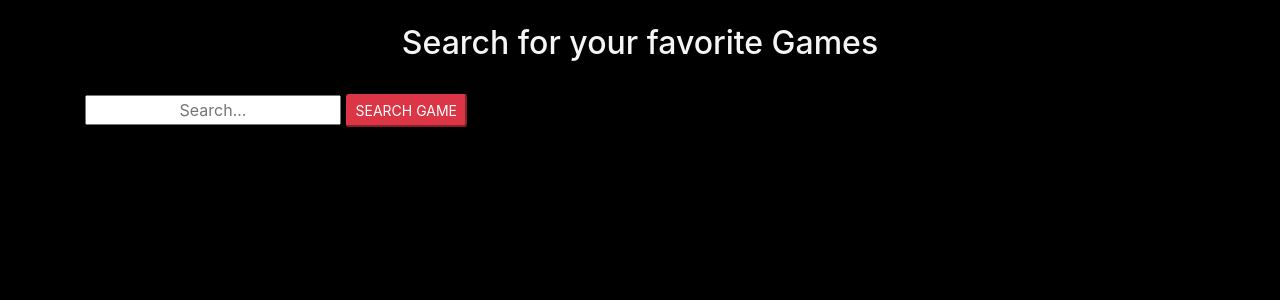
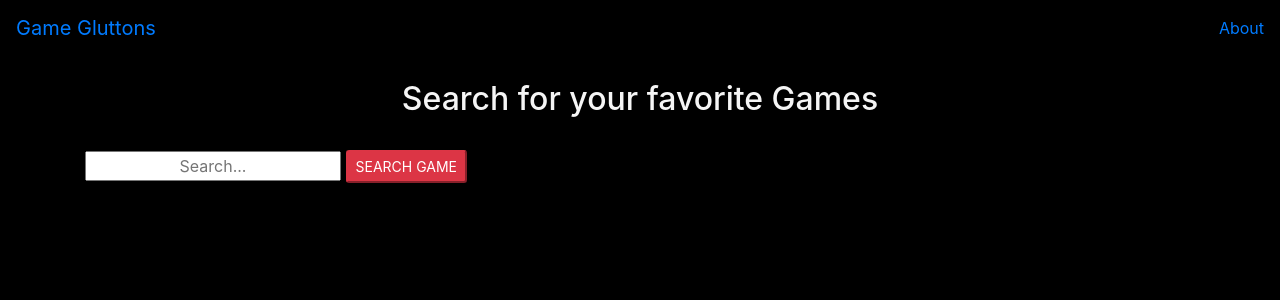
Before and after one commit to SaidNivek/Game_Glutton, a Django app: page /search/game/ in a window 1280 px wide. Shown: the top 300 px of the page. Run offline with Django 4.2, Linux system fonts and the light colour scheme; some libraries are stand-ins or nearby versions.

Commit message:
About page added and connected, needs edits, start game_detail connection

```diff
--- a/main_app/static/scripts/main.js
+++ b/main_app/static/scripts/main.js
@@ -0,0 +1,9 @@
+$(".navbar-burger").click(function () {
+    // Toggle the "is-active" class on both the "navbar-burger" and the "navbar-menu"
+    $(".navbar-burger").toggleClass("is-active");
+    $(".navbar-menu").toggleClass("is-active");
+  });
+
+  $(".dropdown").click(function (event) {
+    $(this).toggleClass("is-active");
+  });
--- a/main_app/templates/base.html
+++ b/main_app/templates/base.html
@@ -4,12 +4,27 @@
 <head>
     <meta charset="UTF-8">
     <meta name="viewport" content="width=device-width, initial-scale=1.0">
-    <title>Game Gluttons</title>
+    <title>Game Gluttons - {% block title %}{% endblock %}</title>
     <link rel="stylesheet" href="https://cdn.jsdelivr.net/npm/bootstrap@4.5.3/dist/css/bootstrap.min.css" integrity="sha384-TX8t27EcRE3e/ihU7zmQxVncDAy5uIKz4rEkgIXeMed4M0jlfIDPvg6uqKI2xXr2" crossorigin="anonymous">
     <link rel="stylesheet" href="{% static 'styles/main.css' %}">
     <link rel="stylesheet" href="https://cdnjs.cloudflare.com/ajax/libs/font-awesome/6.1.1/css/all.min.css" integrity="sha512-KfkfwYDsLkIlwQp6LFnl8zNdLGxu9YAA1QvwINks4PhcElQSvqcyVLLD9aMhXd13uQjoXtEKNosOWaZqXgel0g==" crossorigin="anonymous" referrerpolicy="no-referrer" />
 </head>
-<!-- <body>
+
+<body>
+  <nav class="navbar is-black" role="navigation" aria-label="main navigation">
+    <div class="navbar-brand">
+        <a class="navbar-item" href="/">Game Gluttons</a>
+        <a role="button" class="navbar-burger" aria-label="menu" aria-expanded="false">
+            <span aria-hidden="true"></span>
+            <span aria-hidden="true"></span>
+            <span aria-hidden="true"></span>
+        </a>
+    </div>
+    <div class="navbar-menu navbar-start">
+        <a class="navbar-item" href="/about">About</a>
+    </div>
+  </nav>
+  <!--
     <div class = "container">
         <br>
         <h2 class = "text-center">Search for your favorite Games</h2>
@@ -19,9 +34,10 @@
           <button type = "submit" class = "btn-danger btn-sm">SEARCH GAME</button>
         </form>
       </div>   -->
-
-    {% block content%}
-    {% endblock %}
+    <container>
+      {% block content%}
+      {% endblock %}
+    </container>
 
     <script src = "{% static 'scripts/main.js' %}"></script>
     <script src="https://code.jquery.com/jquery-3.5.1.slim.min.js" integrity="sha384-DfXdz2htPH0lsSSs5nCTpuj/zy4C+OGpamoFVy38MVBnE+IbbVYUew+OrCXaRkfj" crossorigin="anonymous"></script>
--- a/main_app/templates/home.html
+++ b/main_app/templates/home.html
@@ -1,6 +1,6 @@
 {% extends 'base.html' %}
 {% block content %}
-    <h1>Game Gluttons</h1>
+    <h1 class="text-center">Trending Games</h1>
 
     <!-- Carousel starts here -->
     <div id="carouselExampleControls" class="carousel slide" data-ride="carousel">
--- a/main_app/urls.py
+++ b/main_app/urls.py
@@ -6,5 +6,6 @@ from django.contrib import admin
 urlpatterns = [
     path('', views.Home.as_view(), name="home"),
     path('search/game/', views.SearchGame.as_view(), name ="search_game"),
-    path('games/<int:id>/', views.GameDetail.as_view(), name="game_detail"),
+    path('games/<int:pk>/', views.GameDetail.as_view(), name="game_detail"),
+    path('about/', views.About.as_view(), name="about"),
 ]
--- a/main_app/views.py
+++ b/main_app/views.py
@@ -1,13 +1,13 @@
+from multiprocessing import context
 from django.shortcuts import render
 from django.views import View
 from django.http import HttpResponse
 import xml.etree.ElementTree as ET
 from django.views.generic.base import TemplateView
+from django.views.generic.edit import CreateView, UpdateView, DeleteView
+from django.views.generic import DetailView
 from main_app.models import Game, TrendingGame
 import requests
-
-
-
 
 # Create views here.
 class Home(TemplateView):
@@ -18,13 +18,21 @@ class Home(TemplateView):
         context["trending_games"] = TrendingGame.objects.all()
         return context
 
+class About(TemplateView):
+    template_name = "about.html"
+
 class Seed(View):
     def get(self, request):
         return HttpResponse('Seed Database Home')
 
-class GameDetail(View):
-        def get(self, request):
-            return HttpResponse('Game Detail Home')
+class GameDetail(DetailView):
+    model = Game
+    template_name = "game_detail.html"
+
+    def get_context_data(self, **kwargs):
+        context = super().get_context_data(**kwargs)
+        context["games"] = Game.objects.all()
+        return context
 
 class SearchGame(TemplateView):
     template_name = "search_game.html"
@@ -45,5 +53,9 @@ class SearchGame(TemplateView):
                 year_published = i.find('yearpublished').get('value'),
                 img = i.find('image'),
                 description = i.find('description'),
+                min_players = the_game.find('minplayers').get('value'),
+                max_players = the_game.find('maxplayers').get('value'),
+                playtime = the_game.find('playingtime').get('value'),
+                min_age = the_game.find('minage').get('value')
             )
             game.save()
```
Also changed, not shown: main_app/templates/about.html (added, +7 -0 lines), main_app/templates/game_detail.html (added, +11 -0 lines).
